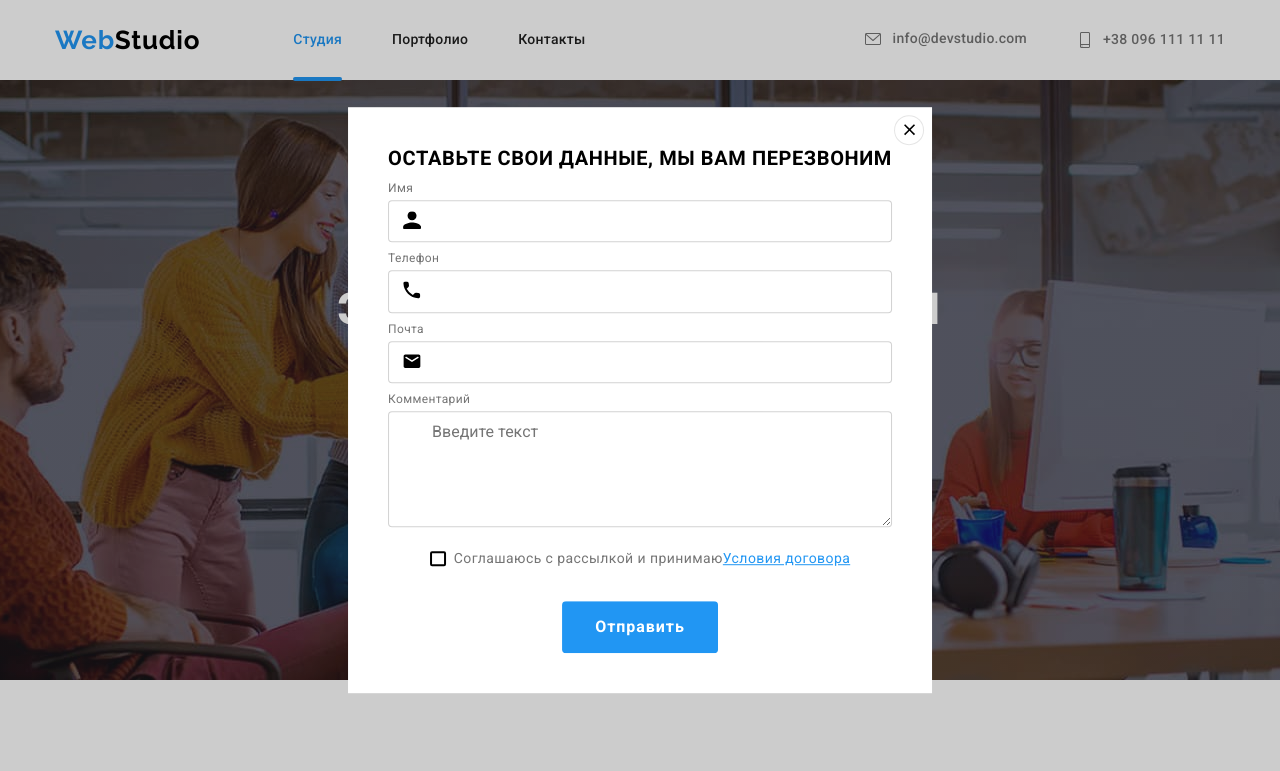
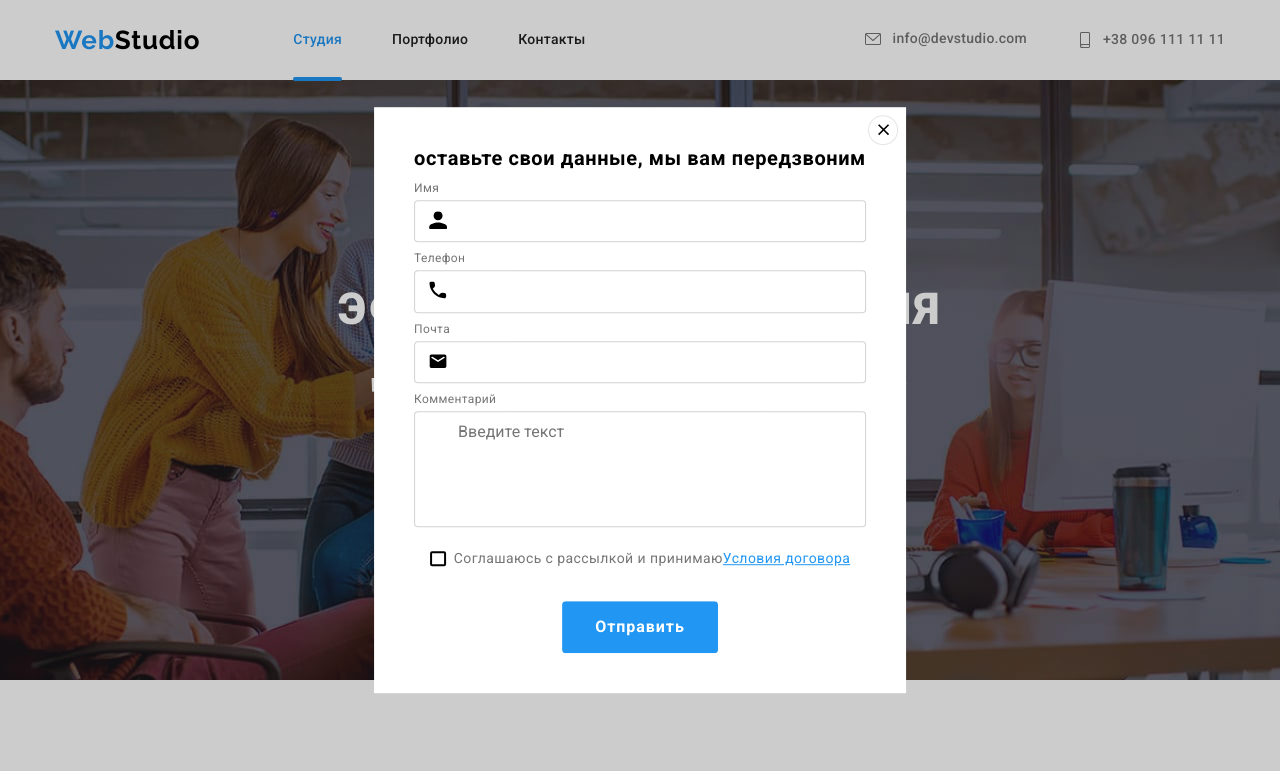
Before and after one commit to NadiaKKK/goit-markup-hw-06, a plain HTML site: page index.html in a window 1280 px wide. Both pictures are taken after a click on the button "Заказать услугу". Shown: the top 771 px of the page. Drawn offline with nearby package versions, Linux system fonts and the light colour scheme.

Commit message:
updated forms

```diff
--- a/css/styles.css
+++ b/css/styles.css
@@ -480,6 +480,15 @@ li .list :not(:last-child) {
   background-color: #fff;
   border-radius: 50%;
   border: 1px solid rgba(0, 0, 0, 0.1);
+
+  transition-property: background-color;
+  transition-duration: 250ms;
+  transition-timing-function: cubic-bezier(0.4, 0, 0.2, 1);
+}
+
+.button-close:hover {
+  background-color: var(--accent-color);
+  cursor: pointer;
 }
 
 .icon-close {
@@ -522,6 +531,10 @@ li .list :not(:last-child) {
   transition-property: border;
   transition-duration: 250ms;
   transition-timing-function: cubic-bezier(0.4, 0, 0.2, 1);
+}
+
+textarea {
+  resize: none;
 }
 
 .form-label {
@@ -949,6 +962,7 @@ a {
   height: 52px;
   padding: 11px 12px;
   font: inherit;
+  color: rgba(255, 255, 255, 0.6);
   border-radius: 4px;
   border: 1px solid rgba(255, 255, 255, 0.3);
   background-color: transparent;
--- a/index.html
+++ b/index.html
@@ -77,7 +77,7 @@
     </button>
 
 
- <h3 class="form-title"> ОCТАВЬТЕ СВОИ ДАННЫЕ, МЫ ВАМ ПЕРЕЗВОНИМ </h3>
+ <p class="form-title"> оставьте свои данные, мы вам передзвоним </p>
 
      <form class="form">
 
--- a/portfolio.html
+++ b/portfolio.html
@@ -288,10 +288,31 @@
 
         </div>
 
+        <form class="footer-subscription-form">
+
+            <h2 class="subscription-form-title">ПОДПИШИТЕСЬ НА РАССЫЛКУ</h2>
+
+            <label for="mail" class="">
+                <input type="email" class="footer-input" name="mail" id="mail" placeholder="E-mail" />
+            </label>
+
+            <button type="submit" class="button subscribe-button ">Подписаться
+
+                <svg class="icon-telegram">
+                    <use href='images/sprite.svg#icon-telegram'>
+                    </use>
+                </svg>
+
+            </button>
+
+        </form>
+
     </div>
 
 </footer>
 
+<script src="./js/modal.js"></script>
+
 </body>
 
 </html>
```
